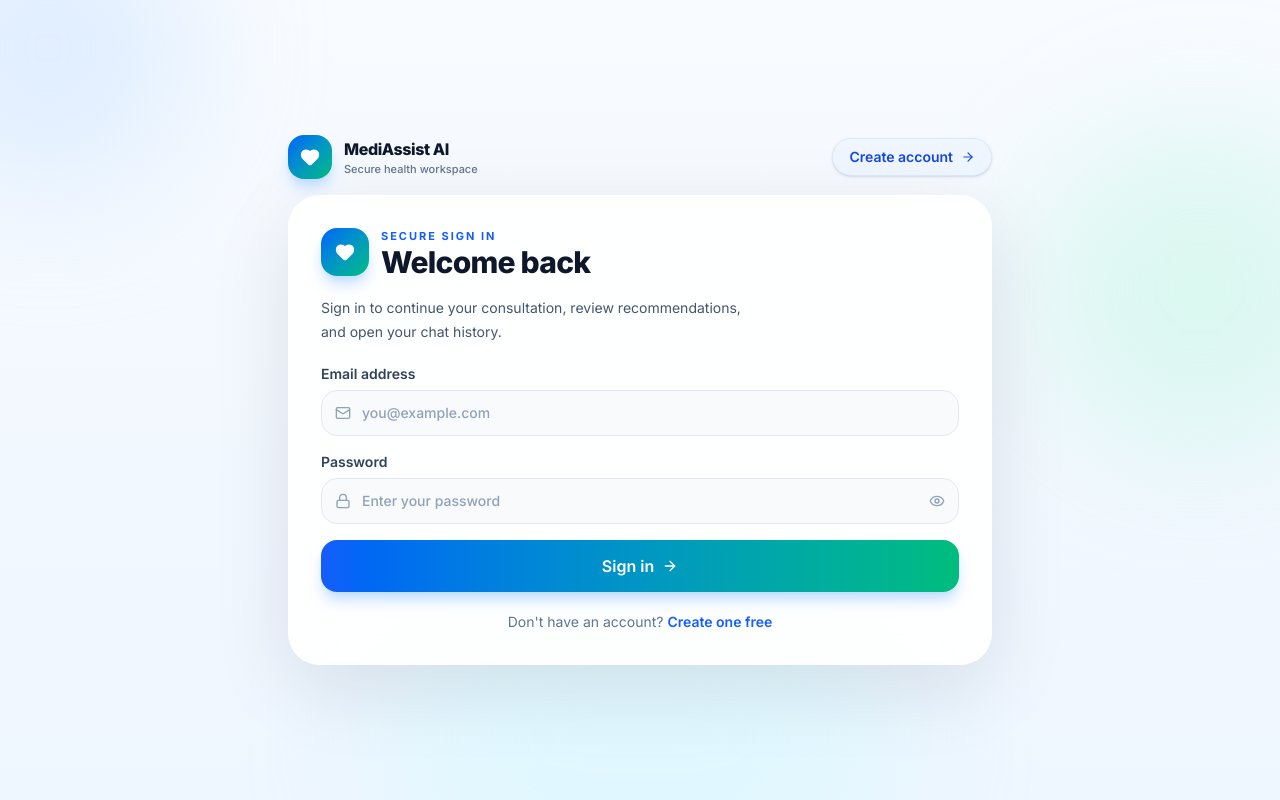
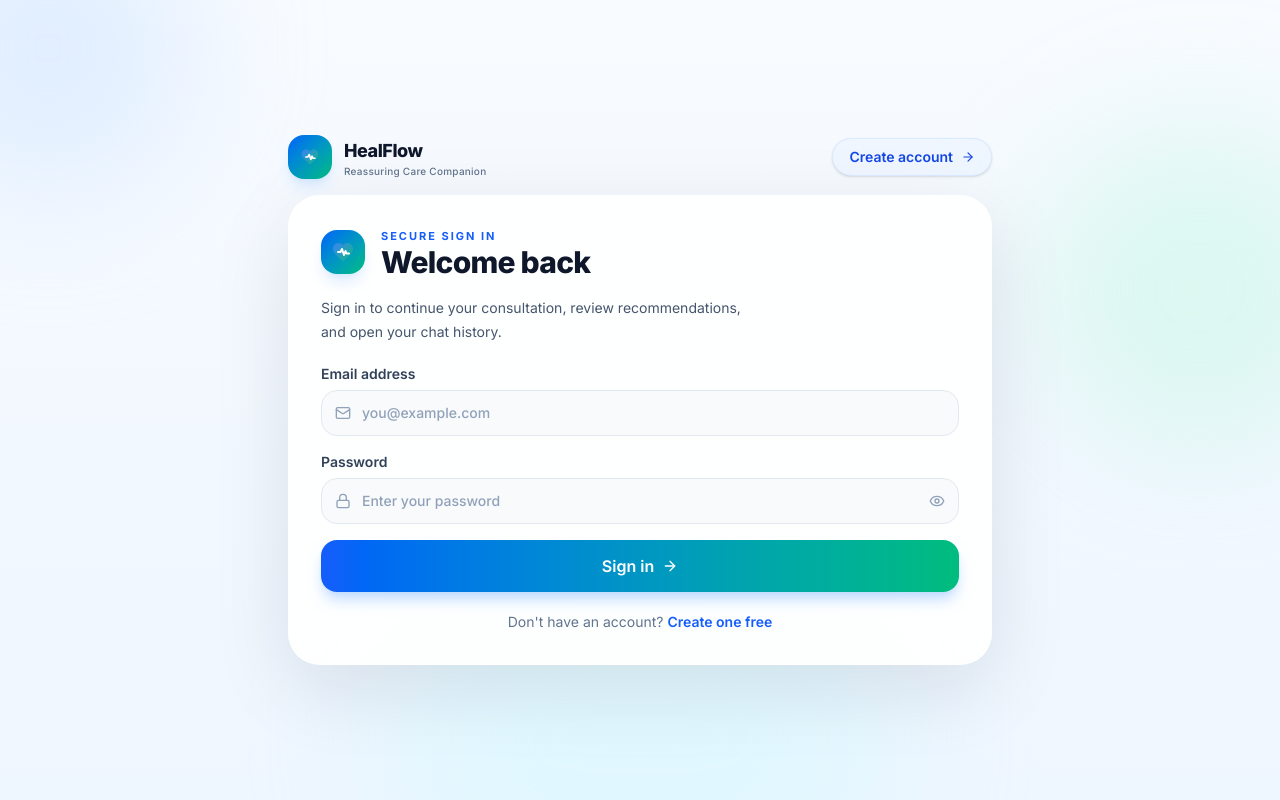
Before and after one commit to Gourav-jii/Medical-chatboat, a React (Vite) app in the folder healthcare-ai-app/: page /login in a window 1280 px wide. Built offline with nearby package versions, Linux system fonts and the light colour scheme; no server answers.

Commit message:
feat: change the overall theme and logo

```diff
--- a/healthcare-ai-app/index.html
+++ b/healthcare-ai-app/index.html
@@ -4,8 +4,8 @@
     <meta charset="UTF-8" />
     <link rel="icon" type="image/svg+xml" href="/vite.svg" />
     <meta name="viewport" content="width=device-width, initial-scale=1.0" />
-    <meta name="description" content="MediAI — Your AI-Powered Healthcare Assistant" />
-    <title>MediAI — Healthcare Assistant</title>
+    <meta name="description" content="HealFlow — Your companion for clear, reassuring health guidance." />
+    <title>HealFlow — Reassuring Healthcare Assistant</title>
     <link rel="preconnect" href="https://fonts.googleapis.com" />
     <link rel="preconnect" href="https://fonts.gstatic.com" crossorigin />
     <link
--- /dev/null
+++ b/healthcare-ai-app/src/components/HealFlowLogo.tsx
@@ -0,0 +1,61 @@
+interface HealFlowLogoProps {
+  className?: string
+  iconSize?: string
+  textSize?: string
+  showText?: boolean
+  lightMode?: boolean
+}
+
+export default function HealFlowLogo({
+  className = '',
+  iconSize = 'h-5 w-5',
+  textSize = 'text-base sm:text-lg',
+  showText = true,
+  lightMode = false
+}: HealFlowLogoProps) {
+  return (
+    <div className={`flex items-center gap-3 ${className}`}>
+      <div className={`flex h-11 w-11 shrink-0 items-center justify-center rounded-2xl shadow-lg transition-transform duration-300 hover:scale-105 ${
+        lightMode
+          ? 'bg-white shadow-md'
+          : 'bg-gradient-to-br from-blue-600 to-emerald-500 shadow-blue-200/55'
+      }`}>
+        <svg className={iconSize} viewBox="0 0 24 24" fill="none" xmlns="http://www.w3.org/2000/svg">
+          {/* Heart shape container filled with gradient */}
+          <path
+            d="M12 21.35l-1.45-1.32C5.4 15.36 2 12.28 2 8.5 2 5.42 4.42 3 7.5 3c1.74 0 3.41.81 4.5 2.09C13.09 3.81 14.76 3 16.5 3 19.58 3 22 5.42 22 8.5c0 3.78-3.4 6.86-8.55 11.54L12 21.35z"
+            fill={lightMode ? 'url(#healflow-grad-light)' : 'url(#healflow-grad-dark)'}
+          />
+          {/* EKG pulse line */}
+          <path
+            d="M7 12h2.5l1.5-3 2 6 1.5-4 1 2.5h2.5"
+            stroke={lightMode ? '#2563eb' : '#ffffff'}
+            strokeWidth="2"
+            strokeLinecap="round"
+            strokeLinejoin="round"
+          />
+          <defs>
+            <linearGradient id="healflow-grad-dark" x1="2" y1="3" x2="22" y2="21" gradientUnits="userSpaceOnUse">
+              <stop stopColor="#3b82f6" />
+              <stop offset="1" stopColor="#10b981" />
+            </linearGradient>
+            <linearGradient id="healflow-grad-light" x1="2" y1="3" x2="22" y2="21" gradientUnits="userSpaceOnUse">
+              <stop stopColor="#2563eb" />
+              <stop offset="1" stopColor="#10b981" />
+            </linearGradient>
+          </defs>
+        </svg>
+      </div>
+      {showText && (
+        <div className="text-left leading-tight">
+          <p className={`font-black tracking-tight ${lightMode ? 'text-white' : 'text-slate-900'} ${textSize}`}>
+            HealFlow
+          </p>
+          <p className={`text-[10px] font-medium tracking-wide ${lightMode ? 'text-blue-100' : 'text-slate-500'}`}>
+            Reassuring Care Companion
+          </p>
+        </div>
+      )}
+    </div>
+  )
+}
--- a/healthcare-ai-app/src/pages/LandingPage.tsx
+++ b/healthcare-ai-app/src/pages/LandingPage.tsx
@@ -22,6 +22,7 @@ import {
 } from 'lucide-react'
 import toast from 'react-hot-toast'
 import { useAuth } from '../context/AuthContext'
+import HealFlowLogo from '../components/HealFlowLogo'
 
 type Icon = ComponentType<{ className?: string }>
 
@@ -254,13 +255,7 @@ export default function LandingPage() {
       <header className="sticky top-0 z-50 border-b border-white/60 bg-white/75 backdrop-blur-xl">
         <div className="mx-auto flex max-w-7xl items-center justify-between px-4 py-4 sm:px-6 lg:px-8">
           <button type="button" onClick={() => navigateToSection('hero')} className="flex items-center gap-3 text-left">
-            <div className="flex h-11 w-11 items-center justify-center rounded-2xl bg-gradient-to-br from-blue-600 to-emerald-500 text-white shadow-lg shadow-blue-200">
-              <Heart className="h-5 w-5" fill="currentColor" />
-            </div>
-            <div>
-              <p className="text-base font-extrabold tracking-tight text-slate-900 sm:text-lg">MediAssist AI</p>
-              <p className="text-[11px] font-medium text-slate-500">AI-Powered Medical Recommendation Chatbot</p>
-            </div>
+            <HealFlowLogo />
           </button>
 
           <nav className="hidden items-center gap-1 rounded-full border border-slate-200 bg-white/80 p-1 shadow-sm lg:flex">
@@ -355,12 +350,11 @@ export default function LandingPage() {
               </div>
 
               <h1 className="mt-5 text-3xl font-black tracking-tight text-slate-900 sm:text-4xl lg:text-5xl">
-                Your AI-Powered Healthcare Assistant
+                Your companion for clear, reassuring health guidance.
               </h1>
 
               <p className="mx-auto mt-4 max-w-xl text-base leading-7 text-slate-600 sm:text-lg">
-                Get symptom-based health guidance, medicine information, and personalized healthcare recommendations
-                instantly.
+                Understand symptoms, explore medicine insights, and connect with trusted doctors in a supportive, conversational experience.
               </p>
 
               <div className="mt-7 flex flex-col justify-center gap-3 sm:flex-row">
@@ -385,9 +379,9 @@ export default function LandingPage() {
 
         <section id="features" className="scroll-mt-28 py-12 sm:py-14">
           <SectionHeading
-            eyebrow="Core Capabilities"
-            title="Everything a modern healthcare chatbot should feel like"
-            description="MediAssist AI brings together triage, medicine guidance, doctor recommendations, and consultation history in one polished experience."
+            eyebrow="How We Help You"
+            title="A supportive companion for your health journey"
+            description="HealFlow brings together triage, medicine guidance, doctor recommendations, and consultation history in one polished, reassuring experience."
           />
 
           <div className="mt-8 grid gap-4 md:grid-cols-2 xl:grid-cols-3">
@@ -441,7 +435,7 @@ export default function LandingPage() {
         <section id="why-choose-us" className="scroll-mt-28 py-12 sm:py-14">
           <SectionHeading
             eyebrow="Trust Signals"
-            title="Why people choose MediAssist AI"
+            title="Why people choose HealFlow"
             description="The product balances speed, clarity, and safety so it feels like a dependable healthcare companion."
           />
 
@@ -485,7 +479,7 @@ export default function LandingPage() {
           <SectionHeading
             eyebrow="Contact"
             title="Have a question or want a demo?"
-            description="A brighter contact area inspired by the footer layout you shared, but reworked for MediAssist AI."
+            description="A warm contact area designed to keep support simple, friendly, and accessible."
           />
 
           <div className="mt-8 grid gap-4 lg:grid-cols-[0.95fr_1.05fr]">
@@ -499,14 +493,13 @@ export default function LandingPage() {
                 Let&apos;s make care feel simpler.
               </h3>
               <p className="mt-3 max-w-xl text-sm leading-7 text-slate-600 sm:text-base">
-                Inspired by the footer layout you shared, but reimagined in clean healthcare colors with a softer,
-                more premium feel.
+                We are here to support your wellness journey. Reach out to our compassionate team with any questions or feedback.
               </p>
 
               <div className="mt-6 grid gap-3 sm:grid-cols-2">
                 <div className="rounded-3xl border border-blue-100 bg-blue-50 p-4">
                   <p className="text-[11px] font-bold uppercase tracking-[0.18em] text-blue-600">Email</p>
-                  <p className="mt-2 text-sm font-semibold text-slate-900">support@mediassist.ai</p>
+                  <p className="mt-2 text-sm font-semibold text-slate-900">support@healflow.com</p>
                   <p className="mt-1 text-xs text-slate-500">General support and product questions</p>
                 </div>
                 <div className="rounded-3xl border border-emerald-100 bg-emerald-50 p-4">
@@ -629,17 +622,9 @@ export default function LandingPage() {
         <div className="mx-auto max-w-7xl px-4 py-10 sm:px-6 lg:px-8">
           <div className="grid gap-8 lg:grid-cols-[1.2fr_0.8fr_0.8fr_1fr]">
             <div>
-              <div className="flex items-center gap-3">
-                <div className="flex h-10 w-10 items-center justify-center rounded-2xl bg-gradient-to-br from-blue-600 to-emerald-500 text-white shadow-lg shadow-blue-200">
-                  <Heart className="h-5 w-5" fill="currentColor" />
-                </div>
-                <div>
-                  <p className="text-sm font-extrabold tracking-tight text-slate-900">MediAssist AI</p>
-                  <p className="text-[11px] text-slate-500">Smart healthcare recommendations</p>
-                </div>
-              </div>
+              <HealFlowLogo />
               <p className="mt-4 max-w-sm text-sm leading-7 text-slate-600">
-                A polished AI medical recommendation chatbot built for modern, professional product experiences.
+                A warm and reassuring health companion, connecting you with clarity and trusted medical professionals.
               </p>
             </div>
 
@@ -678,7 +663,7 @@ export default function LandingPage() {
               <ul className="mt-4 space-y-3 text-sm text-slate-600">
                 <li className="flex items-center gap-2">
                   <Mail className="h-4 w-4 text-blue-600" />
-                  support@mediassist.ai
+                  support@healflow.com
                 </li>
                 <li className="flex items-center gap-2">
                   <Clock className="h-4 w-4 text-blue-600" />
@@ -689,7 +674,7 @@ export default function LandingPage() {
           </div>
 
           <div className="mt-8 flex flex-col gap-4 border-t border-slate-200 pt-5 text-sm text-slate-500 sm:flex-row sm:items-center sm:justify-between">
-            <p>© 2026 MediAssist AI. All rights reserved.</p>
+            <p>© 2026 HealFlow. All rights reserved.</p>
             <div className="flex flex-wrap gap-4">
               <button type="button" onClick={() => scrollToSection('disclaimer')} className="font-medium text-slate-600 transition hover:text-blue-700">
                 Medical Disclaimer
--- a/healthcare-ai-app/src/pages/LoginPage.tsx
+++ b/healthcare-ai-app/src/pages/LoginPage.tsx
@@ -1,8 +1,9 @@
 import { useState } from 'react'
 import type { FormEvent } from 'react'
 import { Link } from 'react-router-dom'
-import { AlertCircle, ArrowRight, Eye, EyeOff, Heart, Loader2, Lock, Mail } from 'lucide-react'
+import { AlertCircle, ArrowRight, Eye, EyeOff, Loader2, Lock, Mail } from 'lucide-react'
 import { useAuth } from '../context/AuthContext'
+import HealFlowLogo from '../components/HealFlowLogo'
 
 interface FormErrors {
   email?: string
@@ -67,14 +68,8 @@ export default function LoginPage() {
 
       <div className="mx-auto flex min-h-screen max-w-3xl flex-col justify-center px-4 py-8 sm:px-6 lg:px-8">
         <div className="mb-4 flex items-center justify-between gap-3">
-          <Link to="/" className="inline-flex items-center gap-3">
-            <div className="flex h-11 w-11 items-center justify-center rounded-2xl bg-gradient-to-br from-blue-600 to-emerald-500 text-white shadow-lg shadow-blue-200">
-              <Heart className="h-5 w-5" fill="currentColor" />
-            </div>
-            <div className="text-left">
-              <p className="text-base font-extrabold tracking-tight text-slate-900">MediAssist AI</p>
-              <p className="text-[11px] font-medium text-slate-500">Secure health workspace</p>
-            </div>
+          <Link to="/">
+            <HealFlowLogo />
           </Link>
 
           <Link
@@ -88,9 +83,7 @@ export default function LoginPage() {
 
         <div className="rounded-[2rem] border border-white/70 bg-white/90 p-6 shadow-[0_24px_80px_rgba(15,23,42,0.1)] backdrop-blur-2xl sm:p-8">
           <div className="flex items-start gap-3">
-            <div className="flex h-12 w-12 shrink-0 items-center justify-center rounded-2xl bg-gradient-to-br from-blue-600 to-emerald-500 text-white shadow-lg shadow-blue-200">
-              <Heart className="h-5 w-5" fill="currentColor" />
-            </div>
+            <HealFlowLogo showText={false} iconSize="h-6 w-6" className="h-12 w-12 shrink-0" />
             <div>
               <p className="text-[11px] font-bold uppercase tracking-[0.18em] text-blue-600">Secure sign in</p>
               <h2 className="text-3xl font-black tracking-tight text-slate-900">Welcome back</h2>
--- a/healthcare-ai-app/src/pages/SignupPage.tsx
+++ b/healthcare-ai-app/src/pages/SignupPage.tsx
@@ -7,13 +7,13 @@ import {
   CheckCircle2,
   Eye,
   EyeOff,
-  Heart,
   Loader2,
   Lock,
   Mail,
   User,
 } from 'lucide-react'
 import { useAuth } from '../context/AuthContext'
+import HealFlowLogo from '../components/HealFlowLogo'
 
 interface FormErrors {
   name?: string
@@ -149,14 +149,8 @@ export default function SignupPage() {
 
       <div className="mx-auto flex min-h-screen max-w-3xl flex-col justify-center px-4 py-8 sm:px-6 lg:px-8">
         <div className="mb-4 flex items-center justify-between gap-3">
-          <Link to="/" className="inline-flex items-center gap-3">
-            <div className="flex h-11 w-11 items-center justify-center rounded-2xl bg-gradient-to-br from-blue-600 to-emerald-500 text-white shadow-lg shadow-blue-200">
-              <Heart className="h-5 w-5" fill="currentColor" />
-            </div>
-            <div className="text-left">
-              <p className="text-base font-extrabold tracking-tight text-slate-900">MediAssist AI</p>
-              <p className="text-[11px] font-medium text-slate-500">Create your secure health profile</p>
-            </div>
+          <Link to="/">
+            <HealFlowLogo />
           </Link>
 
           <Link
@@ -171,12 +165,10 @@ export default function SignupPage() {
         <div className="rounded-[2rem] border border-white/70 bg-white/90 p-6 shadow-[0_24px_80px_rgba(15,23,42,0.1)] backdrop-blur-2xl sm:p-8">
           <div className="flex items-start justify-between gap-4">
             <div className="flex items-center gap-3">
-              <div className="flex h-12 w-12 items-center justify-center rounded-2xl bg-gradient-to-br from-blue-600 to-emerald-500 text-white shadow-lg shadow-blue-200">
-                <Heart className="h-5 w-5" fill="currentColor" />
-              </div>
+              <HealFlowLogo showText={false} iconSize="h-6 w-6" className="h-12 w-12 shrink-0" />
               <div>
                 <p className="text-[11px] font-bold uppercase tracking-[0.18em] text-blue-600">Create account</p>
-                <h2 className="text-3xl font-black tracking-tight text-slate-900">Join MediAssist AI</h2>
+                <h2 className="text-3xl font-black tracking-tight text-slate-900">Join HealFlow</h2>
               </div>
             </div>
           </div>
```
Also changed, not shown: healthcare-ai-app/src/pages/Dashboard.tsx (+2 -6 lines).
